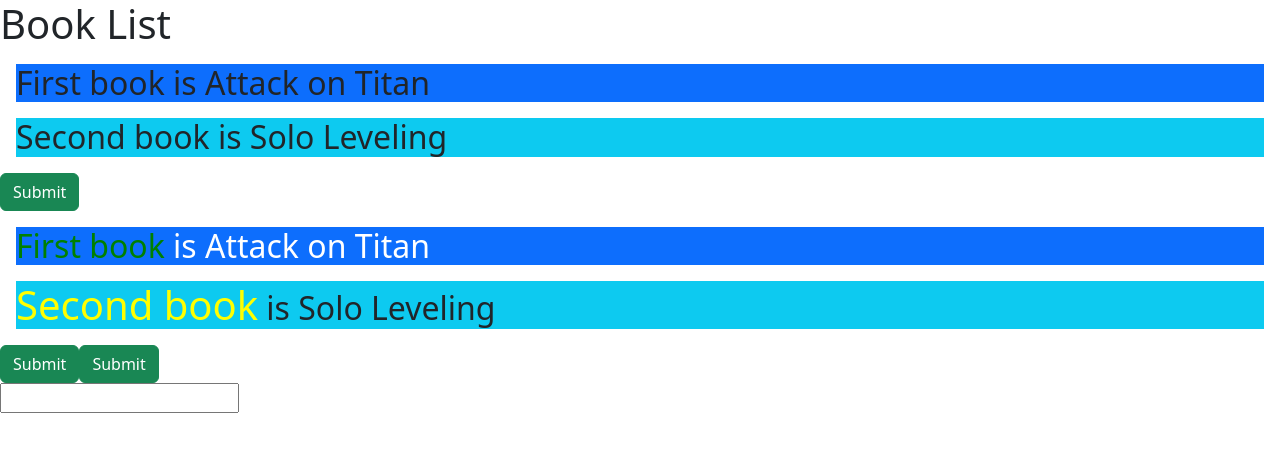
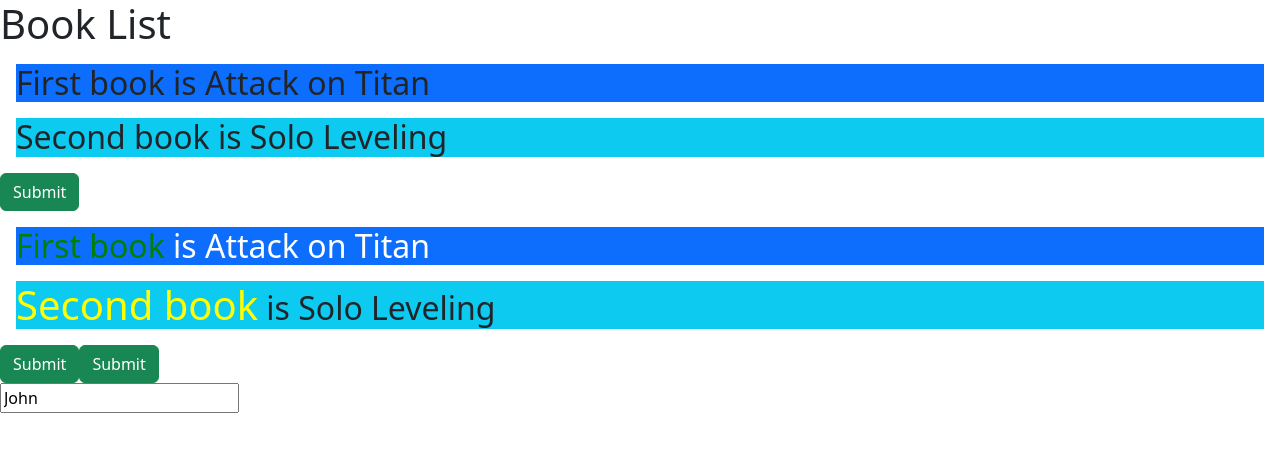
Before and after one commit to MohammedQasim-js/Angular-Data-Binding, an Angular app: page / in a window 1280 px wide. Shown: the top 452 px of the page. Built offline with nearby package versions, Linux system fonts and the light colour scheme.

Commit message:
Two way Binding

```diff
--- a/src/app/book.html
+++ b/src/app/book.html
@@ -43,4 +43,5 @@
 
 <!-- KeyUp Event -->
 <!-- <input (keyup)="onKeyUp($event)" /> -->
-<input (keyup.enter)="onKeyUp($event)" />
+<!-- <input [value]="name" (keyup.enter)="name = $event.target.value; onKeyUp()" /> -->
+<input [(ngModel)]="name" (keyup.enter)="onKeyUp()" />
--- a/src/app/book.ts
+++ b/src/app/book.ts
@@ -1,11 +1,12 @@
 import { Component } from '@angular/core';
 import { CommonModule } from '@angular/common';
+import { FormsModule } from '@angular/forms';
 import { BookRepository } from './repository.model';
 import { Book } from './book.model';
 
 @Component({
   selector: 'app-book',
-  imports: [CommonModule],
+  imports: [CommonModule, FormsModule],
   templateUrl: './book.html',
   styleUrls: ['./book.css'],
 })
@@ -55,7 +56,13 @@
   //     console.log('Pressed enter key!');
   //   }
   // }
-  onKeyUp($event: any) {
-    console.log($event.target.value);
+  // onKeyUp($event: any) {
+  //   console.log($event.target.value);
+  // }
+
+  name = 'John';
+
+  onKeyUp() {
+    console.log(this.name);
   }
 }
```
